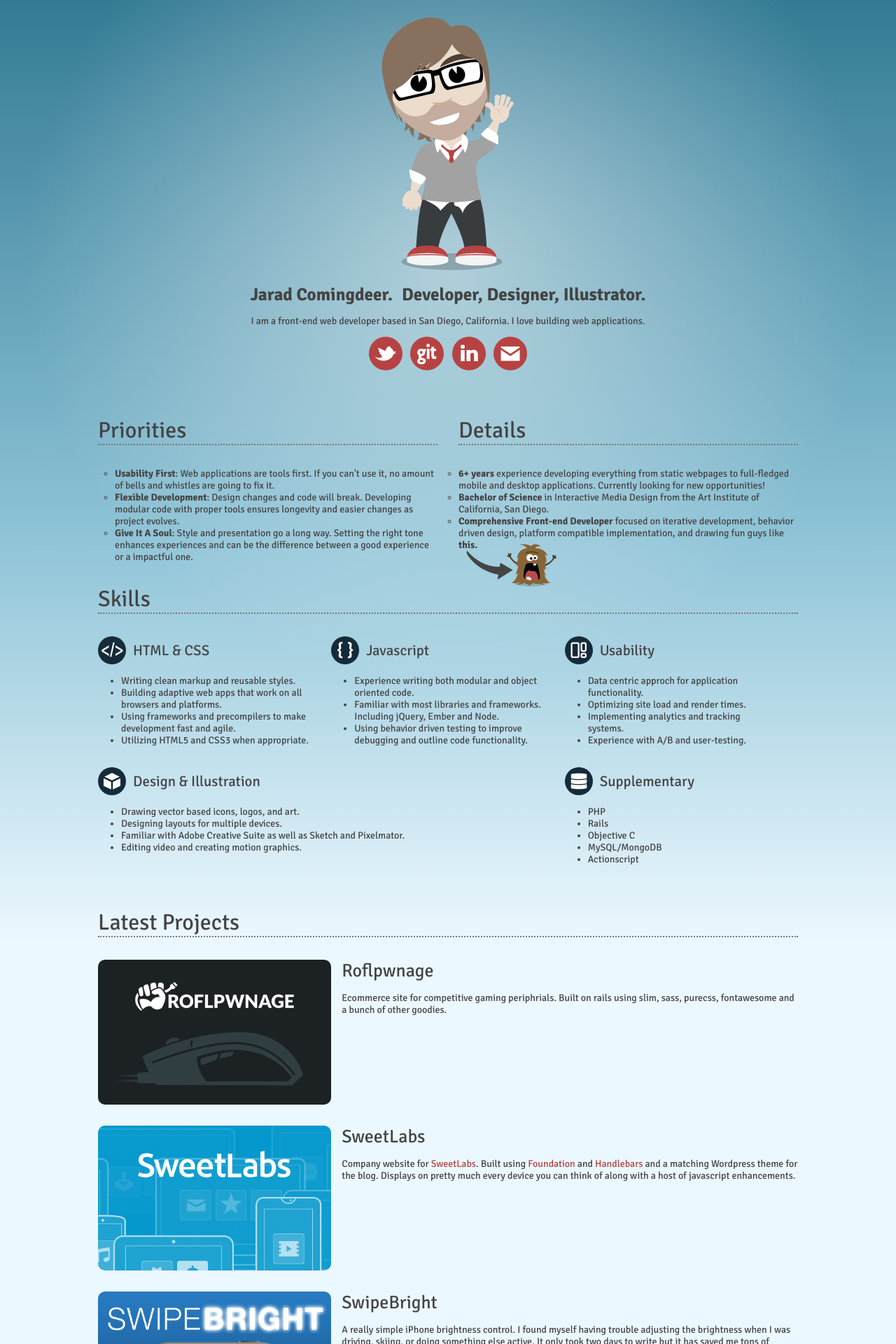
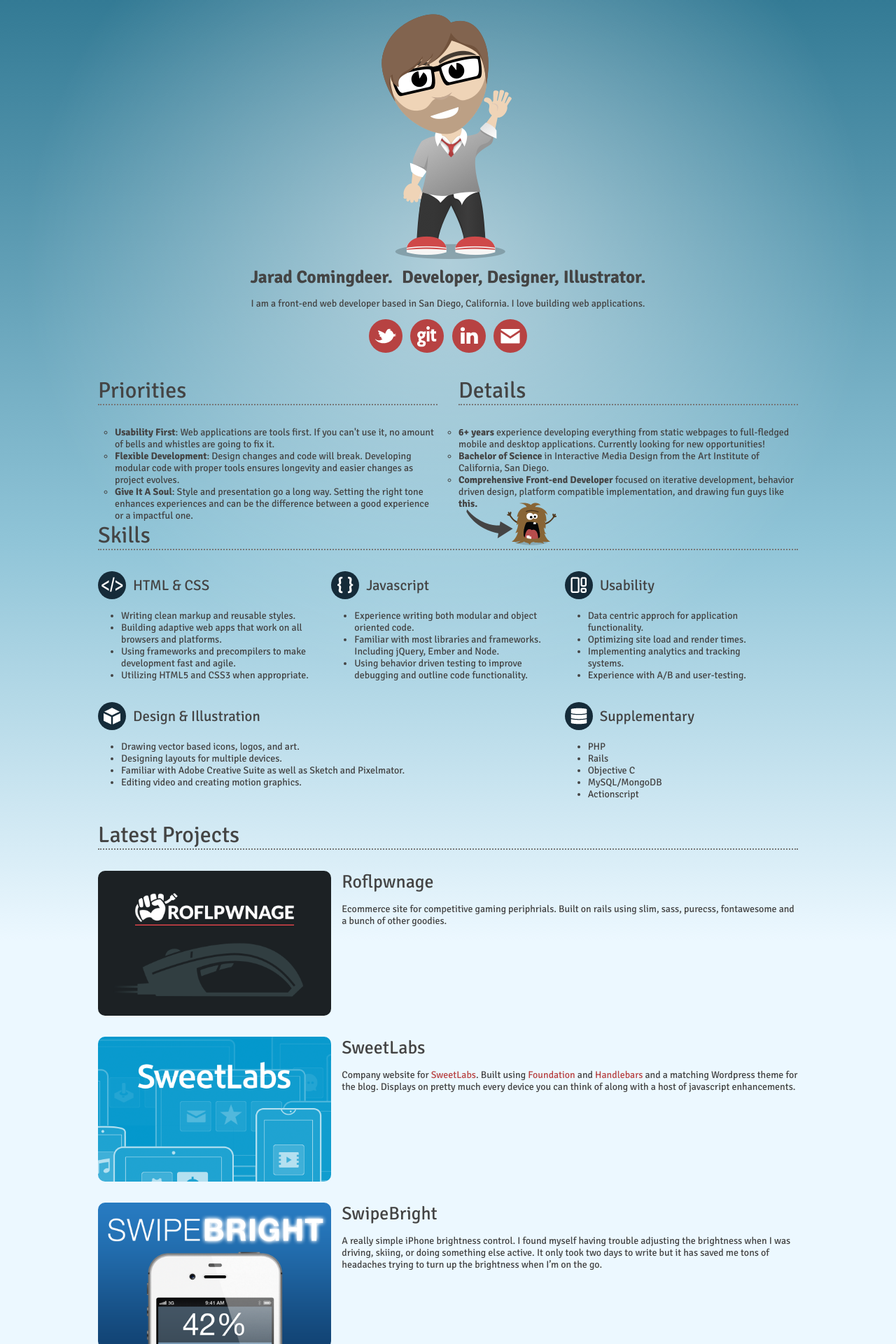
Before and after one commit to TheBrownSound/thebrownsound.github.com, a Jekyll site: the page built from index.html, in a window 1280 px wide. Shown: the top 1920 px of the page at 70% size. Built offline with Jekyll 4.4.1, drawn with Linux system fonts in a browser that asks for light colours.

Commit message:
Update little jarad images

```diff
--- a/css/main.scss
+++ b/css/main.scss
@@ -18,9 +18,6 @@ $color-link-default: #B74242;
 $color-link-hover: #DE4F4F;
 $color-accent: #152B39;
 $color-background: #ECF8FF;
-
-$on-palm:          600px;
-$on-laptop:        800px;
 
 $breakpoint-small: 568px;
 $breakpoint-medium: 768px;
@@ -54,6 +51,7 @@ h3 {
   font-size: 2rem;
   font-weight: normal;
   border-bottom: 2px dotted #777;
+  margin: 0 0 $spacing-default;
 }
 
 h4 {
@@ -103,34 +101,6 @@ a:hover, a:focus {
   margin: 0 auto;
 }
 
-.info {
-
-  .priorities > * {
-    margin-right: $spacing-default / 2;
-  }
-
-  .details > * {
-    margin-left: $spacing-default / 2;
-  }
-
-  ul {
-    list-style: circle outside;
-    margin: 0 0 0 24px;
-    padding: 0;
-    li {
-      position: relative;
-    }
-  }
-}
-
-.column, .columns {
-  margin-bottom: 10px;
-}
-
-#info-wrap {
-  padding-bottom: 30px;
-}
-
 .hello {
   text-align: center;
   padding: 10px 0 30px;
@@ -152,8 +122,8 @@ a:hover, a:focus {
   position: relative;
   display: block;
   margin: 10px auto;
-  width: 218px;
-  height: 375px;
+  width: 190px;
+  height: 350px;
   overflow: hidden;
   cursor: pointer;
   cursor: hand;
@@ -168,6 +138,26 @@ a:hover, a:focus {
 
     &.active {
       opacity: 1;
+    }
+  }
+}
+
+.info {
+
+  .priorities > * {
+    margin-right: $spacing-default / 2;
+  }
+
+  .details > * {
+    margin-left: $spacing-default / 2;
+  }
+
+  ul {
+    list-style: circle outside;
+    margin: 0 0 0 24px;
+    padding: 0;
+    li {
+      position: relative;
     }
   }
 }
```
Also changed, not shown: images/jarad_casual.png, images/jarad_scooter.png, images/jarad_work.png, images/project_images/roflpwnage.png, js/jaradcomingdeer.js (line endings or trailing spaces).
